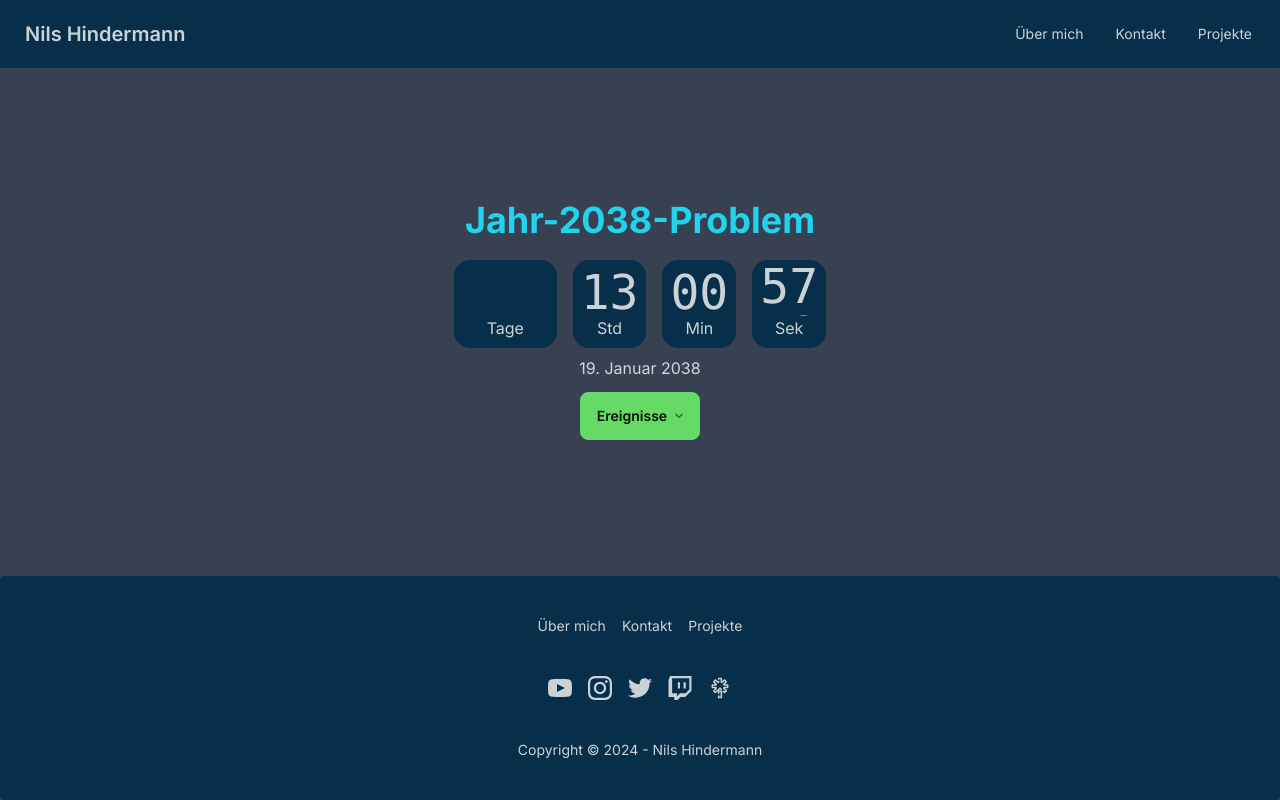
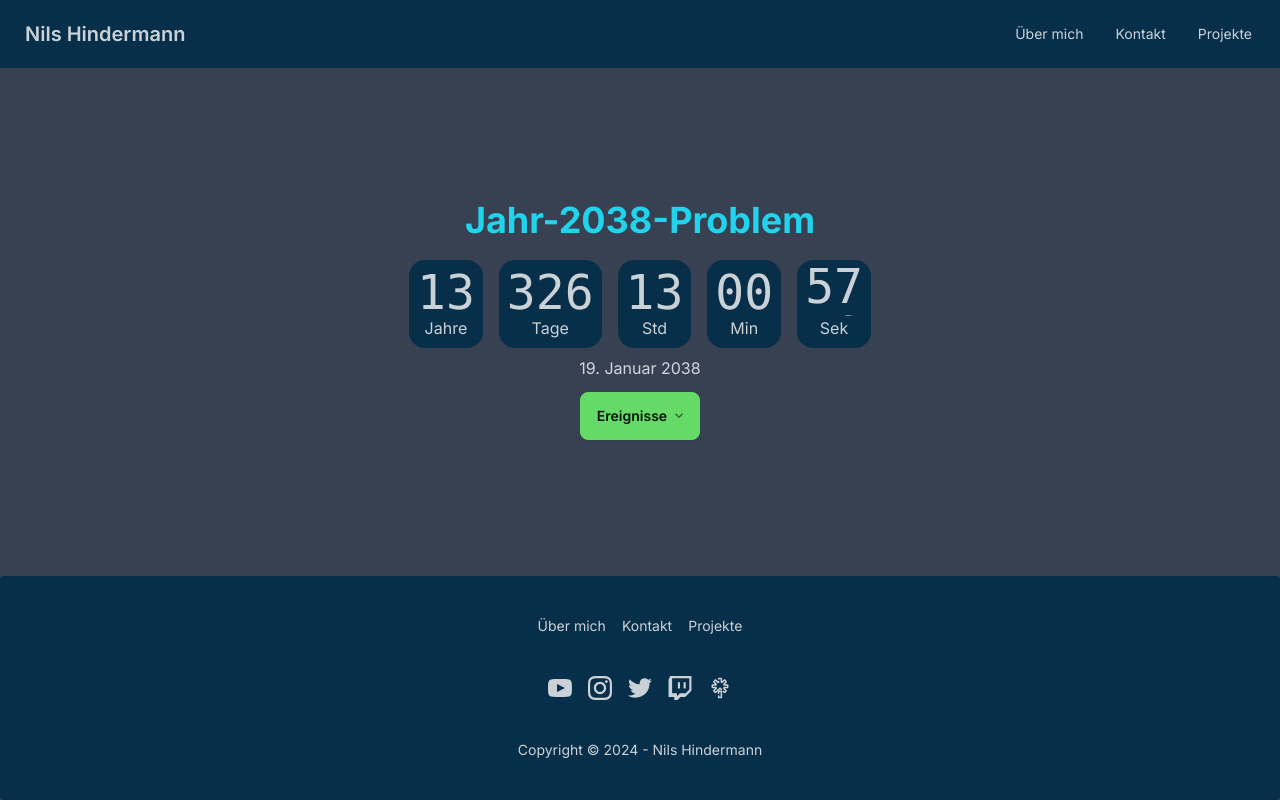
Before and after one commit to nilshindermann/nilsh.ch, a Next.js app: page /countdown/Y2K38 in a window 1280 px wide. Built offline with nearby package versions, Linux system fonts and the light colour scheme.

Commit message:
support years

```diff
--- a/components/countdown/Countdown.tsx
+++ b/components/countdown/Countdown.tsx
@@ -1,9 +1,16 @@
 'use client';
 
 import EventDate, { getDateFromEvent } from '@/models/EventDate';
-import { CSSProperties, ReactElement, useEffect, useState } from 'react';
+import {
+    CSSProperties,
+    ReactElement,
+    useCallback,
+    useEffect,
+    useState,
+} from 'react';
 
 interface Time {
+    years: number;
     days: number;
     hours: number;
     minutes: number;
@@ -15,11 +22,14 @@ export default function Countdown({
 }: {
     event: EventDate;
 }): ReactElement {
-    const calcTime = (): Time => {
+    const calcTime = useCallback((): Time => {
         const date = getDateFromEvent(event).getTime();
         const now = new Date().getTime();
         const distance = date - now;
-        const days = Math.floor(distance / (1000 * 60 * 60 * 24));
+        const years = Math.floor(distance / (1000 * 60 * 60 * 24 * 365));
+        const days = Math.floor(
+            (distance % (1000 * 60 * 60 * 24 * 365)) / (1000 * 60 * 60 * 24),
+        );
         const hours = Math.floor(
             (distance % (1000 * 60 * 60 * 24)) / (1000 * 60 * 60),
         );
@@ -27,12 +37,13 @@ export default function Countdown({
         const seconds = Math.floor((distance % (1000 * 60)) / 1000);
 
         return {
+            years: Math.abs(years),
             days: Math.abs(days),
             hours: Math.abs(hours),
             minutes: Math.abs(minutes),
             seconds: Math.abs(seconds),
         };
-    };
+    }, [event]);
 
     const [time, setTime] = useState<Time>(calcTime);
 
@@ -46,6 +57,16 @@ export default function Countdown({
 
     return (
         <div className="grid auto-cols-max grid-flow-col gap-2 text-center sm:gap-3 lg:gap-4">
+            {time.years > 0 && (
+                <div className="flex flex-col rounded-box bg-neutral p-2 text-neutral-content">
+                    <span className="countdown font-mono text-5xl">
+                        <span
+                            style={{ '--value': time.years } as CSSProperties}
+                        ></span>
+                    </span>
+                    Jahre
+                </div>
+            )}
             <div className="flex flex-col rounded-box bg-neutral p-2 text-neutral-content">
                 <span className="countdown-days countdown font-mono text-5xl">
                     <span
```
